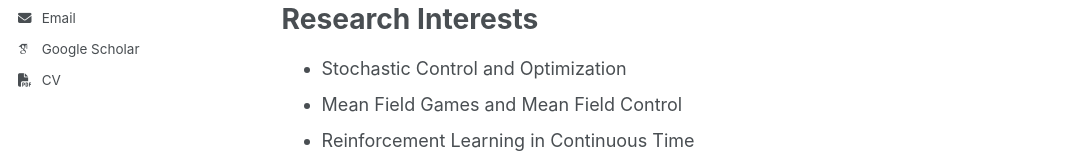
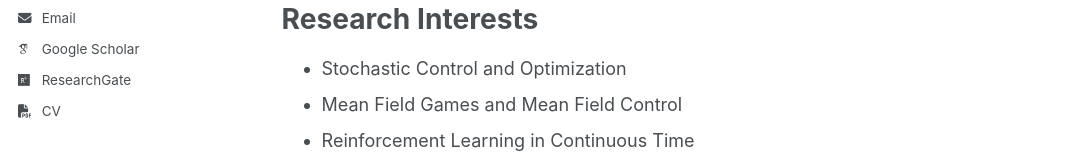
Before and after one commit to Jingfei0165/Jingfei0165.github.io, a plain HTML site: page index.html in a window 1280 px wide. Shown: the part 431-591 px from the top of the page, without its empty margins (0-1075 px from the left). Drawn offline with nearby package versions, Linux system fonts and the light colour scheme; files whose address does not match are found by name.

Commit message:
Add ResearchGate link to sidebar

```diff
--- a/index.html
+++ b/index.html
@@ -67,6 +67,11 @@
 </i>Google Scholar</a>
 </li>
 <li>
+<a href="https://www.researchgate.net/profile/Jingfei-Wang-3?ev=hdr_xprf">
+<i class="fab fa-fw fa-researchgate icon-pad-right" aria-hidden="true">
+</i>ResearchGate</a>
+</li>
+<li>
 <a href="assets/CV_Jingfei_Wang.pdf">
 <i class="fas fa-fw fa-file-pdf icon-pad-right" aria-hidden="true">
 </i>CV</a>
```
Also changed, not shown: research/index.html (+5 -0 lines), talks/index.html (+5 -0 lines).
